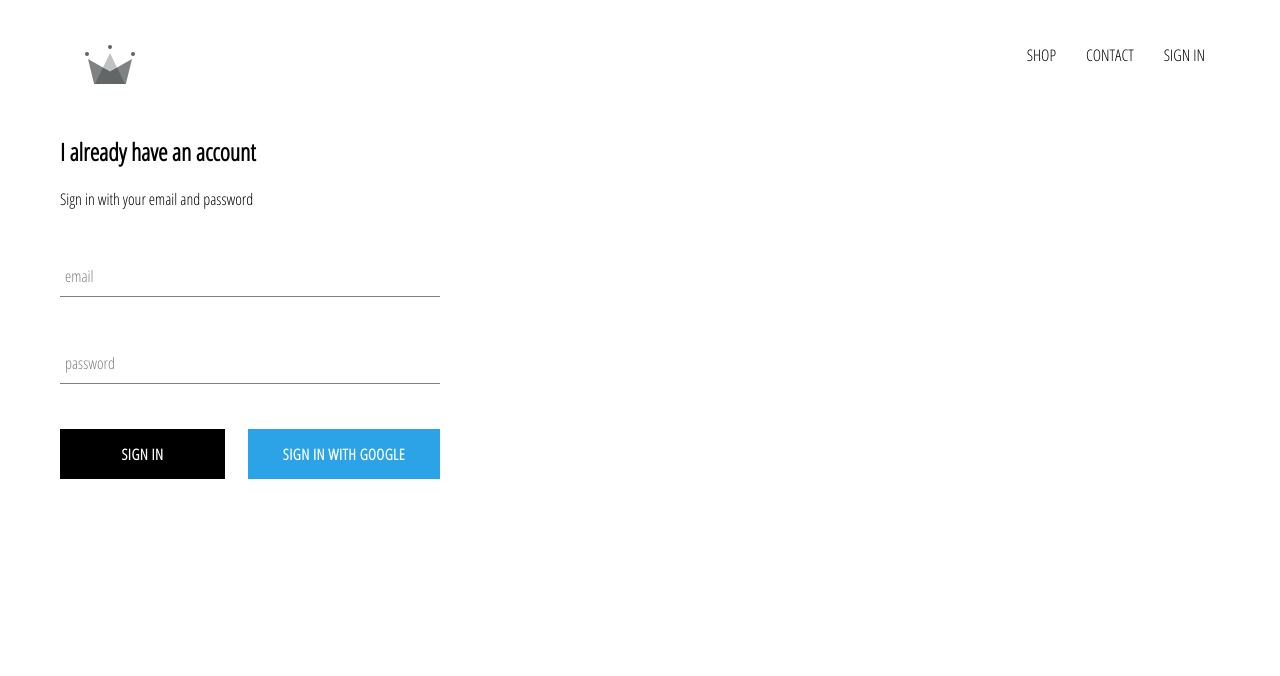
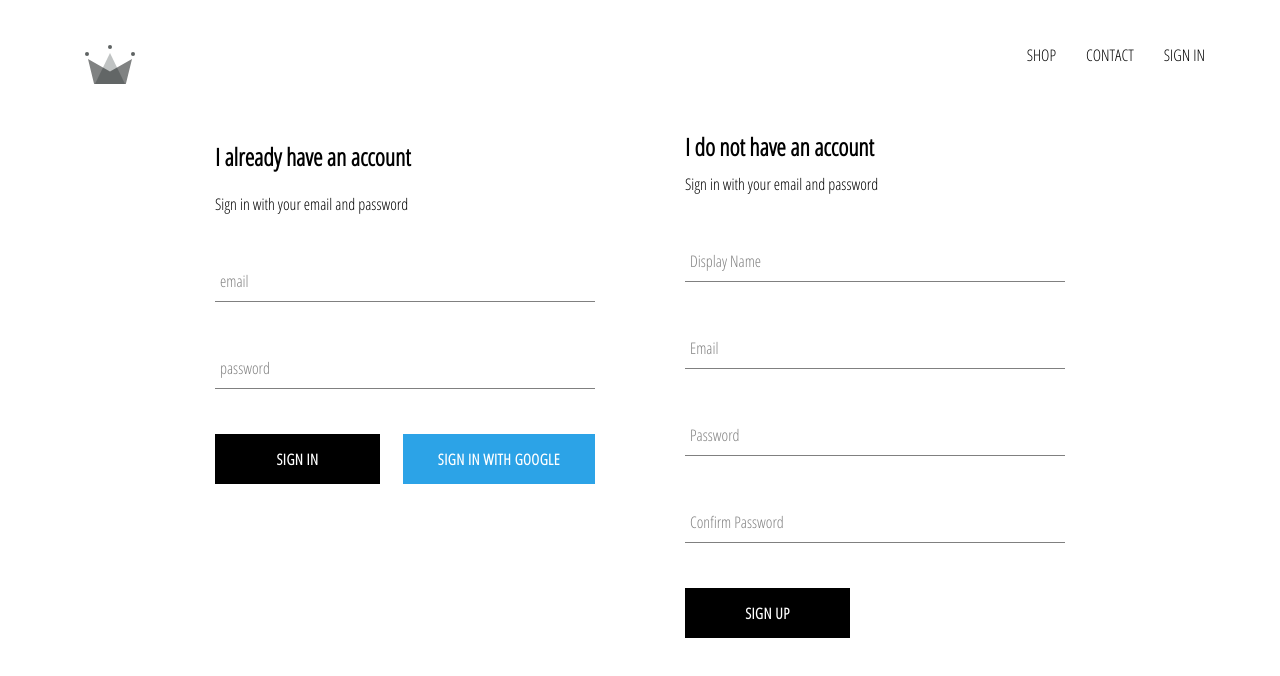
Before and after one commit to Abdelwahab0/crwn-clothing, a React (Create React App) app: page /signin in a window 1280 px wide. Shown: the top 676 px of the page. Built offline with nearby package versions, Linux system fonts and the light colour scheme; no server answers.

Commit message:
implemented firebase utils, included ability to store authenticated users into firestore db

```diff
--- a/src/App.js
+++ b/src/App.js
@@ -8,7 +8,7 @@
 import ShopPage from './pages/shop/shop.component';
 import SignInAndSignUpPage from './pages/sign-in-and-sign-up/sign-in-and-sign-up.component';
 import Header from './components/header/header.component';
-import { auth } from './firebase/firebase.utils';
+import { auth, createUserProfileDocument } from './firebase/firebase.utils';
 
 
 class App extends React.Component {
@@ -23,10 +23,26 @@
   unsubscribeFromAuth = null;
 
   componentDidMount() {
-    auth.onAuthStateChanged(user => {
-      this.setState({ currentUser: user });
-      console.log(user);
-    })
+    auth.onAuthStateChanged(async userAuth => {
+      createUserProfileDocument(userAuth);
+      if (userAuth) {
+        const userRef = await createUserProfileDocument(userAuth);
+
+        userRef.onSnapshot(snapShot => {
+          this.setState(
+            {
+              currentUser: {
+                id: snapShot.id,
+                ...snapShot.data()
+              }
+            }
+          );
+
+
+        });
+      }
+      { this.setState({ currentUser: userAuth }) }
+    });
   }
 
   componentWillUnmount() {
--- /dev/null
+++ b/src/components/sign-up/sign-up.component.jsx
@@ -0,0 +1,106 @@
+import React from 'react';
+
+import FormInput from '../form-input/form-input.component';
+import CustomButton from '../custom-button/custom-button.component';
+
+import { auth, createUserProfileDocument } from '../../firebase/firebase.utils';
+
+import './sign-up.styles.scss';
+
+class SignUp extends React.Component {
+    constructor() {
+        super();
+
+
+        this.state = {
+            displayName: '',
+            email: '',
+            password: '',
+            confirmPassword: ''
+        }
+    }
+
+    handleSubmit = async event => {
+        event.preventDefault();
+
+        const { displayName, email, password, confirmPassword } = this.state;
+
+        if (password != confirmPassword) {
+            alert("Password don't match");
+            return;
+        }
+
+        try {
+            const { user } = await auth.createUserWithEmailAndPassword(email, password);
+
+            await createUserProfileDocument(user, { displayName });
+
+            this.setState({
+                displayName: '',
+                email: '',
+                password: '',
+                confirmPassword: ''
+            });
+
+
+        } catch (error) {
+            console.log(error)
+        }
+
+    };
+
+    handleChange = event => {
+        const { name, value } = event.target;
+        this.setState({ [name]: value });
+    }
+
+    render() {
+        const { displayName, email, password, confirmPassword } = this.state;
+        return (
+            <div className='sign-up'>
+                <h2 className='title'>I do not have an account</h2>
+                <span>Sign in with your email and password</span>
+                <form className='sign-up-form' onSubmit={this.handleSubmit}>
+                    <FormInput
+                        type='text'
+                        name='displayName'
+                        value={displayName}
+                        onChange={this.handleChange}
+                        label='Display Name'
+                        required />
+
+
+                    <FormInput
+                        type='email'
+                        name='email'
+                        value={email}
+                        onChange={this.handleChange}
+                        label='Email'
+                        required />
+
+
+                    <FormInput
+                        type='password'
+                        name='password'
+                        value={password}
+                        onChange={this.handleChange}
+                        label='Password'
+                        required />
+
+
+                    <FormInput
+                        type='password'
+                        name='confirmPassword'
+                        value={confirmPassword}
+                        onChange={this.handleChange}
+                        label='Confirm Password'
+                        required />
+
+                    <CustomButton type='submit'>SIGN UP</CustomButton>
+                </form>
+            </div>
+        )
+    }
+}
+
+export default SignUp;
--- /dev/null
+++ b/src/components/sign-up/sign-up.styles.scss
@@ -0,0 +1,8 @@
+.sign-up{
+    display: flex;
+    flex-direction: column;
+    width:  380px;
+    .title{
+        margin: 10px 0;
+    }
+}
--- a/src/firebase/firebase.utils.js
+++ b/src/firebase/firebase.utils.js
@@ -13,6 +13,29 @@
     appId: "1:446878075050:web:a644570836f177dd5fe8d3",
     measurementId: "G-K7177ZVCNG"
 };
+export const createUserProfileDocument = async (userAuth, additionalData) => {
+    if (!userAuth) return;
+    const userRef = firestore.doc(`users/${userAuth.uid}`)
+    const snapShot = await userRef.get();
+
+    if (!snapShot.exists) {
+        const { displayName, email } = userAuth;
+        const createdAt = new Date();
+
+        try {
+            await userRef.set({
+                displayName,
+                email,
+                createdAt,
+                ...additionalData
+            })
+
+        } catch (error) {
+            console.log('error creating user', error)
+        }
+    }
+    return userRef;
+};
 
 firebase.initializeApp(config);
 
--- a/src/pages/sign-in-and-sign-up/sign-in-and-sign-up.component.jsx
+++ b/src/pages/sign-in-and-sign-up/sign-in-and-sign-up.component.jsx
@@ -1,12 +1,14 @@
 import React from 'react';
 
 import SignIn from '../../components/sign-in/sign-in.component';
+import SignUp from '../../components/sign-up/sign-up.component';
 
 import './sign-in-and-sign-up.styles.scss'
 
 const SignInAndSignUpPage = () => (
     <div className='sign-in-and-sign-up'>
         <SignIn />
+        <SignUp />
     </div>
 );
 
--- a/src/pages/sign-in-and-sign-up/sign-in-and-sign-up.styles.scss
+++ b/src/pages/sign-in-and-sign-up/sign-in-and-sign-up.styles.scss
@@ -0,0 +1,6 @@
+.sign-in-and-sign-up {
+    width: 850px;
+    display: flex;
+    justify-content: space-between;
+    margin: 30px auto;
+  }
```
